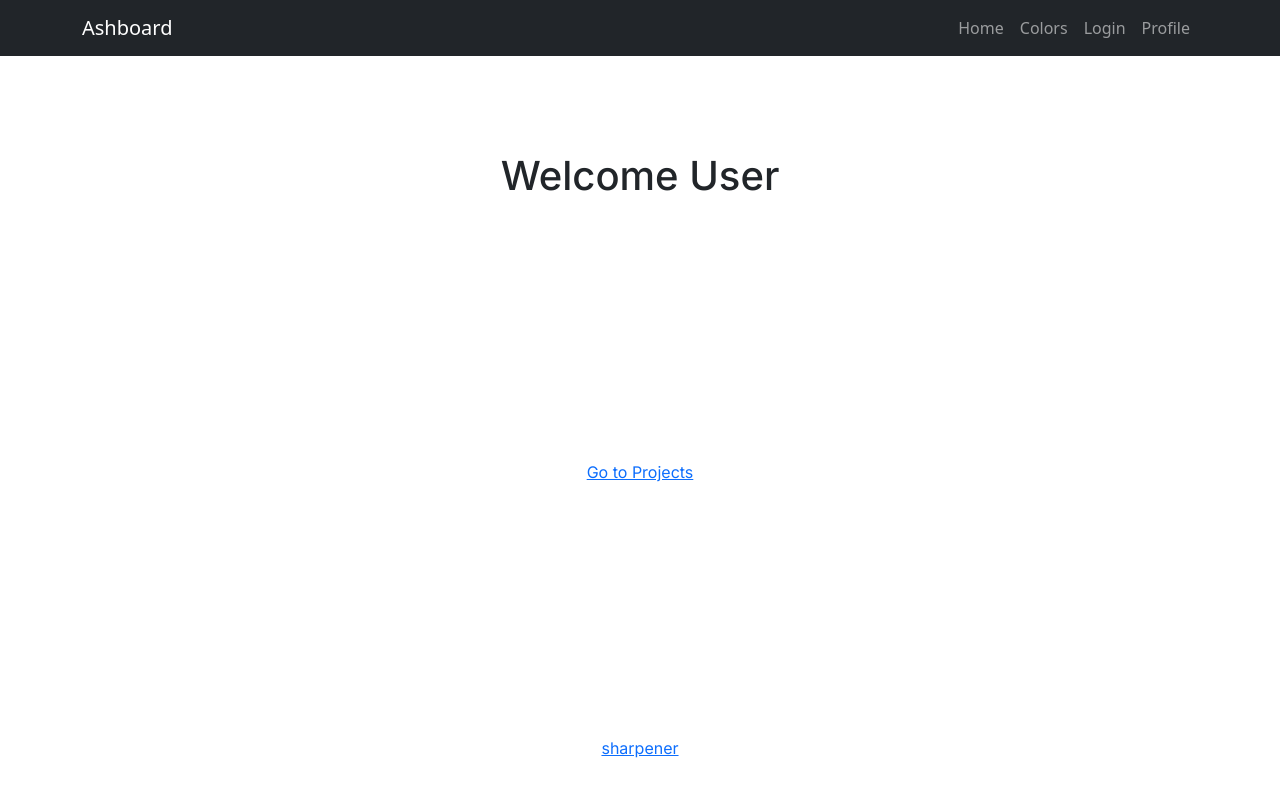
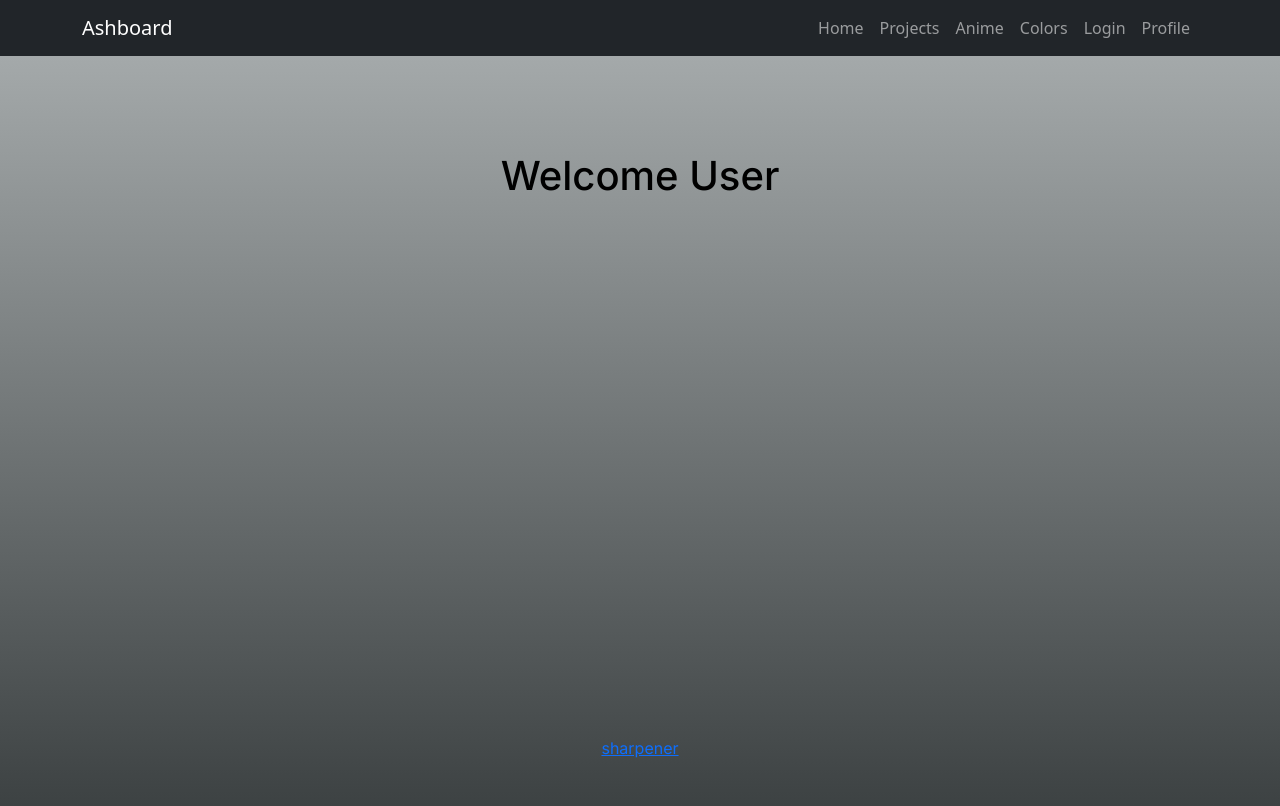
Before and after one commit to RKY2023/Ashboard, a Next.js app: page / in a window 1280 px wide. Shown: the top 806 px of the page. Built offline with nearby package versions, Linux system fonts and the light colour scheme.

Commit message:
Projects

```diff
--- a/components/UI/Header/Header.js
+++ b/components/UI/Header/Header.js
@@ -8,6 +8,8 @@ const Header = (props) => {
                 <Navbar.Brand>Ashboard</Navbar.Brand>
                 <Nav>
                     <Nav.Link href='/home'>Home</Nav.Link>
+                    <Nav.Link href='/career/projects'>Projects</Nav.Link>
+                    <Nav.Link href='/anime'>Anime</Nav.Link>
                     {/* <Nav.Link href='/routine'>Routine</Nav.Link> */}
                     <Nav.Link href='/colors'>Colors</Nav.Link>
                     {/* <Nav.Link href='/govt'>Govt</Nav.Link> */}
--- a/pages/index.js
+++ b/pages/index.js
@@ -17,12 +17,12 @@ export default function Main() {
         <link rel="icon" href="/favicon.ico" />
       </Head>
       <Header />
-      <main className={`${styles.main} ${inter.className}`}>
+      <main className={`${styles.main} ${inter.className} ${styles.body_gradiant}`}>
 
         <h1>
           Welcome User
         </h1>
-        <Link href='/career/projects'>Go to Projects</Link>
+        {/* <Link href='/career/projects'>Go to Projects</Link> */}
         <Link href='/sharpener'>sharpener</Link>
 
       </main>
--- a/styles/Home.module.css
+++ b/styles/Home.module.css
@@ -1,3 +1,13 @@
+.body_gradiant {
+  color: rgb(0, 0, 0);
+  background: linear-gradient(
+      to bottom,
+      transparent,
+      rgb(54, 59, 60)
+    )
+    rgb(164, 169, 170);
+}
+
 .main {
   display: flex;
   flex-direction: column;
--- a/styles/globals.css
+++ b/styles/globals.css
@@ -85,16 +85,6 @@ body {
   overflow-x: hidden;
 }
 
-body {
-  color: rgb(var(--foreground-rgb));
-  background: linear-gradient(
-      to bottom,
-      transparent,
-      rgb(var(--background-end-rgb))
-    )
-    rgb(var(--background-start-rgb));
-}
-
 a {
   color: inherit;
   text-decoration: none;
```
